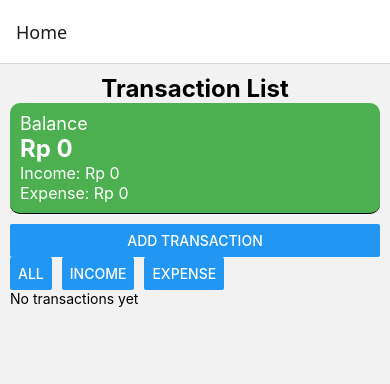
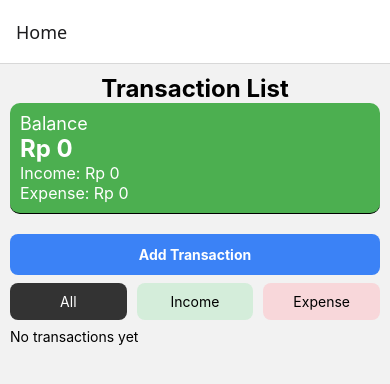
Before and after one commit to Suikayz-cmyk/thr-minggu4-2410501046, a React Native app: screen /Home in a window 390 px wide. Shown: the top 384 px of the page. Built offline with nearby package versions, Linux system fonts and the light colour scheme.

Commit message:
feat: improve UI with pressable buttons and add selectable transaction type and filter

```diff
--- a/src/components/TransactionItem.js
+++ b/src/components/TransactionItem.js
@@ -1,4 +1,4 @@
-import { View, Text, Button } from 'react-native';
+import { View, Text, Pressable } from 'react-native';
 
 export default function TransactionItem({ item, onDelete }) {
   return (
@@ -9,11 +9,27 @@ export default function TransactionItem({ item, onDelete }) {
       borderRadius: 15,
       backgroundColor: item.type === 'income' ? '#d4edda' : '#f8d7da',
       }}>
-      <Text>{item.type.toUpperCase()}</Text>
-      <Text>Rp {item.amount}</Text>
-      <Text>{item.note}</Text>
 
-      <Button title="Delete" onPress={() => onDelete(item.id)} />
+      <Text style={{ fontWeight: 'bold',fontSize: 18 }}>{item.type.toUpperCase()}</Text>
+      <Text style={{ fontSize: 16 }}>Rp {item.amount}</Text>
+      <Text style={{ fontSize: 14 }}>Note: {item.note}</Text>
+
+      <Pressable
+              onPress={() => onDelete(item.id)}
+              style={({ pressed }) => ({
+                backgroundColor: pressed ? '#B91C1C' : '#DC2626',
+                padding: 12,
+                borderRadius: 10,
+                alignItems: 'center',
+                marginTop: 10,
+                borderColor: '#000000',
+                borderWidth: 1
+              })}
+            >
+              <Text style={{ color: 'white', fontWeight: 'bold' }}>
+                Delete
+              </Text>
+        </Pressable>
     </View>
   );
 }
--- a/src/screens/AddTransactionScreen.js
+++ b/src/screens/AddTransactionScreen.js
@@ -1,5 +1,5 @@
 import { useState, useContext } from 'react';
-import { View, Text, TextInput, Button } from 'react-native';
+import { View, Text, TextInput, Pressable } from 'react-native';
 import { WalletContext, ACTIONS } from '../context/WalletContext';
 
 export default function AddTransactionScreen({ navigation }) {
@@ -41,8 +41,40 @@ export default function AddTransactionScreen({ navigation }) {
       <Text style={{ fontSize: 24, fontWeight: 'bold', textAlign: 'center' }}>Add Transaction</Text>
 
       {/* Type */}
-      <Button title="Income" onPress={() => setType('income')} />
-      <Button title="Expense" onPress={() => setType('expense')} />
+      <View style={{ flexDirection: 'row', gap: 10, marginVertical: 10 }}>
+        {/* INCOME */}
+        <Pressable
+          onPress={() => setType('income')}
+          style={{
+            flex: 1,
+            padding: 12,
+            borderRadius: 8,
+            alignItems: 'center',
+            backgroundColor: type === 'income' ? '#4CAF50' : '#d4edda'
+          }}
+        >
+          <Text style={{ color: type === 'income' ? 'white' : 'black' }}>
+            Income
+          </Text>
+        </Pressable>
+
+        {/* EXPENSE */}
+        <Pressable
+          onPress={() => setType('expense')}
+          style={{
+            flex: 1,
+            padding: 12,
+            borderRadius: 8,
+            alignItems: 'center',
+            backgroundColor: type === 'expense' ? '#F44336' : '#f8d7da'
+          }}
+        >
+          <Text style={{ color: type === 'expense' ? 'white' : 'black' }}>
+            Expense
+          </Text>
+        </Pressable>
+      </View>
+
 
       {/* AMOUNT */}
       <TextInput
@@ -63,7 +95,20 @@ export default function AddTransactionScreen({ navigation }) {
         onChangeText={setNote}
       />
 
-      <Button title="Add" onPress={handleAdd} />
+      <Pressable
+        onPress={handleAdd}
+        style={({ pressed }) => ({
+          backgroundColor: pressed ? '#2563EB' : '#3B82F6',
+          padding: 12,
+          borderRadius: 8,
+          alignItems: 'center',
+          marginTop: 10
+        })}
+      >
+        <Text style={{ color: 'white', fontWeight: 'bold' }}>
+          Add
+        </Text>
+      </Pressable>
 
     </View>
   );
--- a/src/screens/HomeScreen.js
+++ b/src/screens/HomeScreen.js
@@ -1,5 +1,5 @@
 import { useState, useContext } from 'react';
-import { View, Text, FlatList, Button } from 'react-native';
+import { View, Text, FlatList, Pressable } from 'react-native';
 import { WalletContext, ACTIONS } from '../context/WalletContext';
 
 import TransactionItem from '../components/TransactionItem';
@@ -7,6 +7,8 @@ import Header from '../components/Header';
 
 export default function HomeScreen({ navigation }) {
   const { state, dispatch } = useContext(WalletContext);
+
+  const [type, setType] = useState('income');
 
   const [filter, setFilter] = useState('all');
 
@@ -27,12 +29,72 @@ export default function HomeScreen({ navigation }) {
       <Text style={{ fontSize: 24, fontWeight: 'bold', textAlign: 'center' }}>Transaction List</Text>
       <Header />
 
-      <Button title="Add Transaction" onPress={() => navigation.navigate('Add')} />
+     {/* ADD TRANSACTION */}
+      <Pressable
+        onPress={() => navigation.navigate('Add')}
+        style={({ pressed }) => ({
+          backgroundColor: pressed ? '#2563EB' : '#3B82F6',
+          padding: 12,
+          borderRadius: 8,
+          alignItems: 'center',
+          marginTop: 10
+        })}
+      >
+        <Text style={{ color: 'white', fontWeight: 'bold' }}>
+          Add Transaction
+        </Text>
+      </Pressable>
 
-      <View style={{ flexDirection: 'row', gap: 10 }}>
-        <Button title="All" onPress={() => setFilter('all')} />
-        <Button title="Income" onPress={() => setFilter('income')} />
-        <Button title="Expense" onPress={() => setFilter('expense')} />
+      <View style={{ flexDirection: 'row', gap: 10, marginVertical: 8 }}>
+
+        {/* ALL */}
+        <Pressable
+          onPress={() => setFilter('all')}
+          style={{
+            flex: 1,
+            padding: 10,
+            borderRadius: 8,
+            alignItems: 'center',
+            backgroundColor: filter === 'all' ? '#333' : '#ddd'
+          }}
+        >
+          <Text style={{ color: filter === 'all' ? 'white' : 'black' }}>
+            All
+          </Text>
+        </Pressable>
+
+        {/* INCOME */}
+        <Pressable
+          onPress={() => setFilter('income')}
+          style={{
+            flex: 1,
+            padding: 10,
+            borderRadius: 8,
+            alignItems: 'center',
+            backgroundColor: filter === 'income' ? '#4CAF50' : '#d4edda'
+          }}
+        >
+          <Text style={{ color: filter === 'income' ? 'white' : 'black' }}>
+            Income
+          </Text>
+        </Pressable>
+
+        {/* EXPENSE */}
+        <Pressable
+          onPress={() => setFilter('expense')}
+          style={{
+            flex: 1,
+            padding: 10,
+            borderRadius: 8,
+            alignItems: 'center',
+            backgroundColor: filter === 'expense' ? '#F44336' : '#f8d7da'
+          }}
+        >
+          <Text style={{ color: filter === 'expense' ? 'white' : 'black' }}>
+            Expense
+          </Text>
+        </Pressable>
+
       </View>
 
       <FlatList
```
